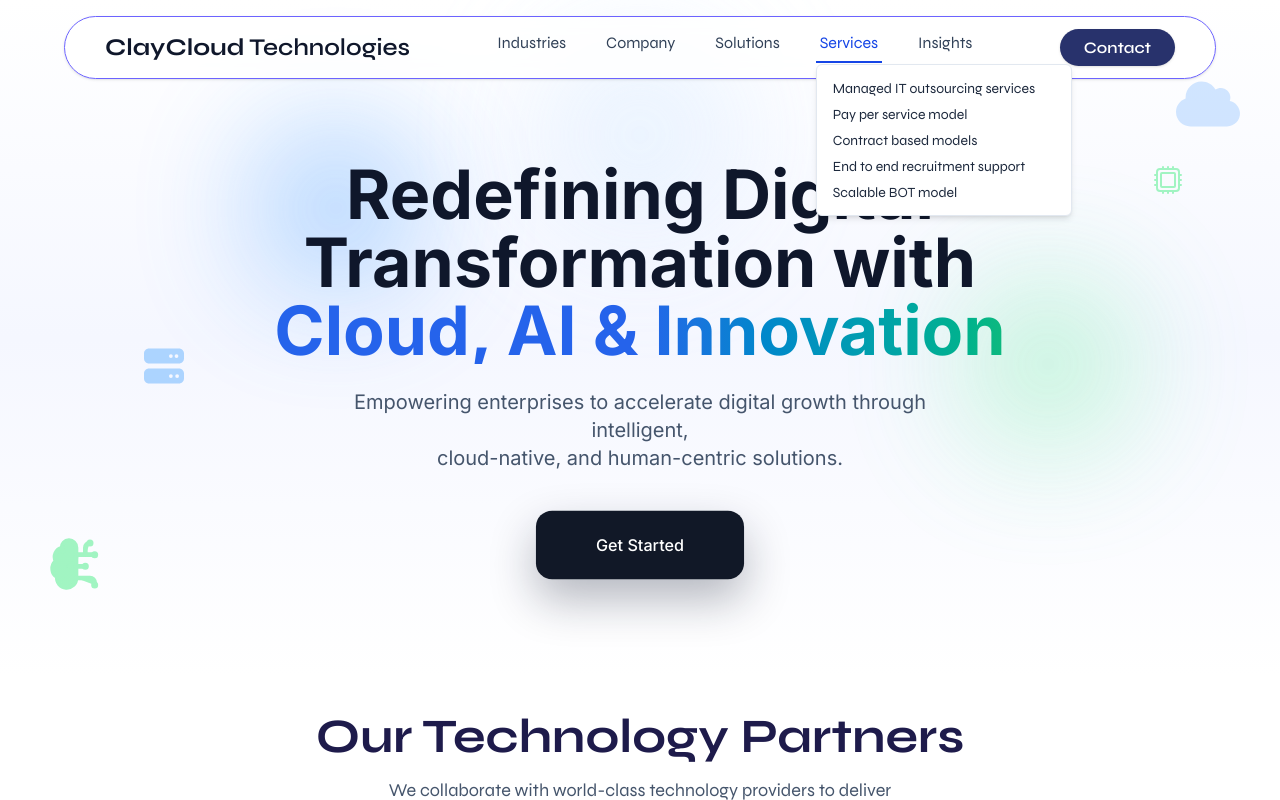
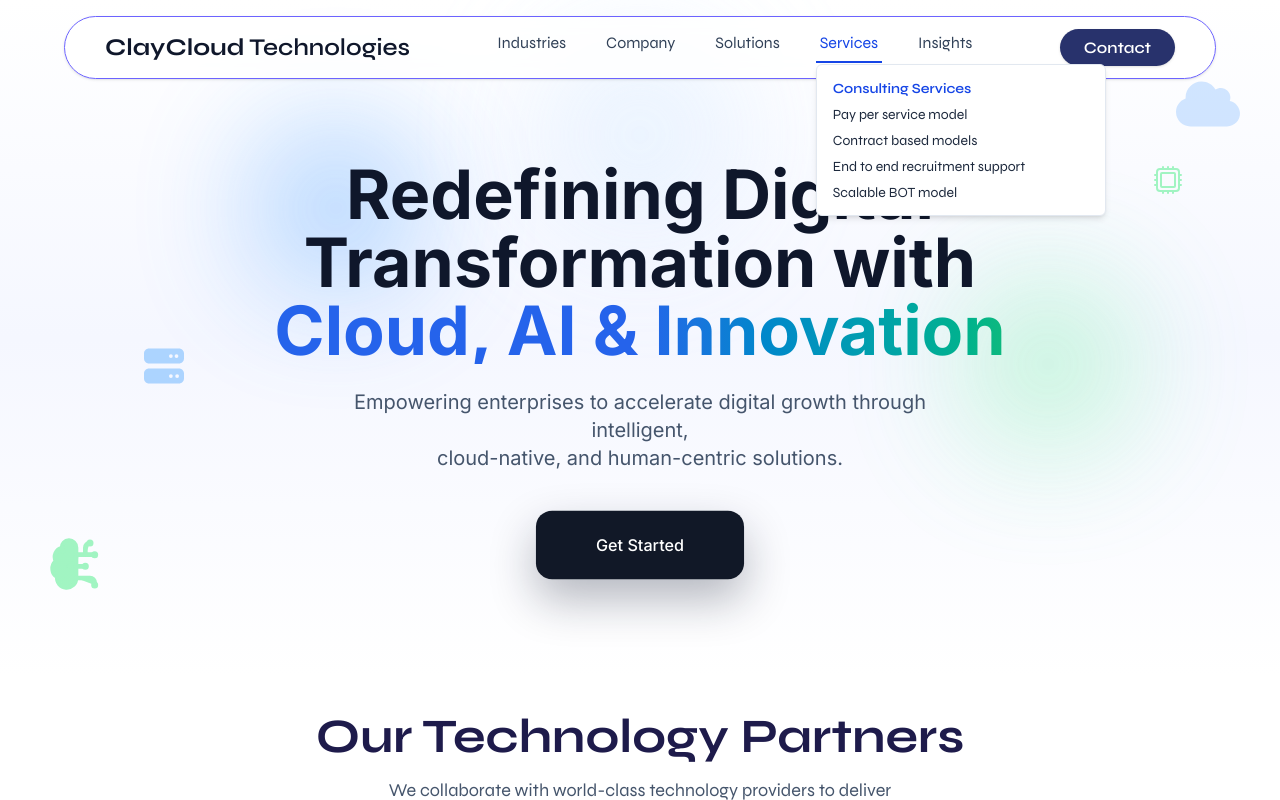
Before and after one commit to Ratneshch/Clay_Cloud, a Next.js app: page / in a window 1280 px wide. Both pictures are taken after a click on the button "Services". Shown: the top 800 px of the page. Built offline with nearby package versions, Linux system fonts and the light colour scheme.

Commit message:
navbar changes

```diff
--- a/src/components/Navbar.jsx
+++ b/src/components/Navbar.jsx
@@ -1,5 +1,5 @@
 "use client";
-import React, { useState } from "react";
+import React, { useState, useRef, useEffect } from "react";
 import { HiOutlineMenu, HiX } from "react-icons/hi";
 
 const navItems = [
@@ -36,10 +36,7 @@ const navItems = [
     columns: [
       {
         title: "Solutions",
-        items: [
-          "ClayCloudHR – AI powered End to end payroll software",
-          "AI powered Employee Query BOT",
-        ],
+        items: ["ClayCloudHR ", "AI powered Employee Query BOT"],
       },
     ],
   },
@@ -48,9 +45,9 @@ const navItems = [
     key: "outsourcing",
     columns: [
       {
-        title: "IT Outsourcing services",
+        title: "Services",
         items: [
-          "Managed IT outsourcing services",
+          "Consulting Services",
           "Pay per service model",
           "Contract based models",
           "End to end recruitment support",
@@ -76,10 +73,40 @@ const navItems = [
   },
 ];
 
+// Submenu for "Consulting Services"
+const consultingServicesList = [
+  "Data & AI Services",
+  "Generative AI (GenAI) Solutions",
+  "DevOps & Cloud Engineering",
+  "Application Modernization",
+  "UI/UX Design & Engineering",
+  "Cybersecurity Services",
+  "Managed Services",
+  "Cloud Consulting & Advisory",
+];
+
 const Navbar = () => {
   const [isOpen, setIsOpen] = useState(false); // mobile main menu
   const [openMenu, setOpenMenu] = useState(null); // which desktop dropdown is open
   const [openMobileKey, setOpenMobileKey] = useState(null); // which mobile section is open
+  const [openServiceChild, setOpenServiceChild] = useState(false); // Consulting submenu open?
+
+  const navRef = useRef(null);
+
+  // close dropdowns when clicking anywhere outside navbar
+  useEffect(() => {
+    const handleClickOutside = (event) => {
+      if (navRef.current && !navRef.current.contains(event.target)) {
+        setOpenMenu(null);
+        setIsOpen(false);
+        setOpenMobileKey(null);
+        setOpenServiceChild(false);
+      }
+    };
+
+    document.addEventListener("mousedown", handleClickOutside);
+    return () => document.removeEventListener("mousedown", handleClickOutside);
+  }, []);
 
   // for now just log; later you can navigate with router.push()
   const handleClick = (label) => {
@@ -87,7 +114,10 @@ const Navbar = () => {
   };
 
   return (
-    <header className="fixed top-4 left-1/2 -translate-x-1/2 z-50 w-full flex justify-center px-4 font-inter">
+    <header
+      ref={navRef}
+      className="fixed top-4 left-1/2 -translate-x-1/2 z-50 w-full flex justify-center px-4 font-inter"
+    >
       <div className="w-full max-w-6xl">
         {/* Main navbar pill */}
         <nav className="relative w-full border border-[#6c63ff] rounded-full bg-white/80 backdrop-blur-sm shadow-sm px-4 md:px-10 py-2.5 md:py-3 flex items-center">
@@ -99,13 +129,14 @@ const Navbar = () => {
             <span className="font-bold">ClayCloud</span> Technologies
           </button>
 
-          {/* CENTER MENU - desktop/tablet with dropdown like BambooHR */}
+          {/* Desktop menu */}
           <div className="hidden md:flex flex-1 items-center justify-center gap-8 text-xs md:text-[16px] font-heading text-slate-700">
             {navItems.map((item) => {
               const isActive = openMenu === item.key;
+
               return (
                 <div key={item.key} className="relative">
-                  {/* Top-level label - CLICK to open dropdown */}
+                  {/* Top-level label */}
                   <button
                     className={`pb-2 px-1 border-b-2 cursor-pointer transition-colors ${
                       isActive
@@ -113,18 +144,23 @@ const Navbar = () => {
                         : "border-transparent hover:text-slate-900"
                     }`}
                     onClick={() =>
-                      setOpenMenu((prev) => (prev === item.key ? null : item.key))
+                      setOpenMenu((prev) => {
+                        const next = prev === item.key ? null : item.key;
+                        if (next !== "outsourcing") {
+                          setOpenServiceChild(false);
+                        }
+                        return next;
+                      })
                     }
                   >
                     {item.label}
                   </button>
 
-                  {/* Simple dropdown panel under item */}
-                  {isActive && (
+                  {/* Normal dropdowns (all except Services) */}
+                  {isActive && item.key !== "outsourcing" && (
                     <div className="absolute left-0 mt-[1px] w-64 rounded-md bg-white shadow-md border border-slate-200 py-3 px-4">
                       {item.columns.map((col) => (
                         <div key={col.title}>
-
                           <ul className="space-y-1">
                             {col.items.map((subItem) => (
                               <li key={subItem}>
@@ -139,6 +175,75 @@ const Navbar = () => {
                           </ul>
                         </div>
                       ))}
+                    </div>
+                  )}
+
+                  {/* Services dropdown with conditional second column */}
+                  {isActive && item.key === "outsourcing" && (
+                    <div className="absolute left-0 mt-[1px] rounded-md bg-white shadow-md border border-slate-200 py-3 px-4">
+                      <div
+                        className={`flex ${
+                          openServiceChild ? "w-[460px]" : "w-64"
+                        } transition-all`}
+                      >
+                        {/* LEFT COLUMN */}
+                        <div
+                          className={`space-y-1 pr-4 ${
+                            openServiceChild
+                              ? "w-1/2 border-r border-slate-200"
+                              : "w-full"
+                          }`}
+                        >
+                          {item.columns.map((col) => (
+                            <ul key={col.title} className="space-y-1">
+                              {col.items.map((subItem) => {
+                                const isConsulting =
+                                  subItem === "Consulting Services";
+
+                                return (
+                                  <li key={subItem}>
+                                    <button
+                                      className={`w-full text-left text-sm cursor-pointer ${
+                                        isConsulting
+                                          ? "text-[#1545e6] font-semibold"
+                                          : "text-slate-800 hover:text-[#1545e6]"
+                                      }`}
+                                      onMouseEnter={() => {
+                                        if (isConsulting) {
+                                          setOpenServiceChild(true);
+                                        } else {
+                                          setOpenServiceChild(false);
+                                        }
+                                      }}
+                                      onClick={() => handleClick(subItem)}
+                                    >
+                                      {subItem}
+                                    </button>
+                                  </li>
+                                );
+                              })}
+                            </ul>
+                          ))}
+                        </div>
+
+                        {/* RIGHT COLUMN - ONLY FOR CONSULTING */}
+                        {openServiceChild && (
+                          <div className="w-1/2 pl-4">
+                            <ul className="space-y-1">
+                              {consultingServicesList.map((service) => (
+                                <li key={service}>
+                                  <button
+                                    className="w-full text-left text-sm text-slate-800 hover:text-[#1545e6] cursor-pointer"
+                                    onClick={() => handleClick(service)}
+                                  >
+                                    {service}
+                                  </button>
+                                </li>
+                              ))}
+                            </ul>
+                          </div>
+                        )}
+                      </div>
                     </div>
                   )}
                 </div>
@@ -168,7 +273,7 @@ const Navbar = () => {
           </button>
         </nav>
 
-        {/* Mobile dropdown menu */}
+        {/* Mobile dropdown menu (unchanged) */}
         {isOpen && (
           <div className="md:hidden mt-2 w-full">
             <div className="rounded-2xl bg-white/95 backdrop-blur-sm shadow-md border border-slate-100 py-3 px-4">
```
